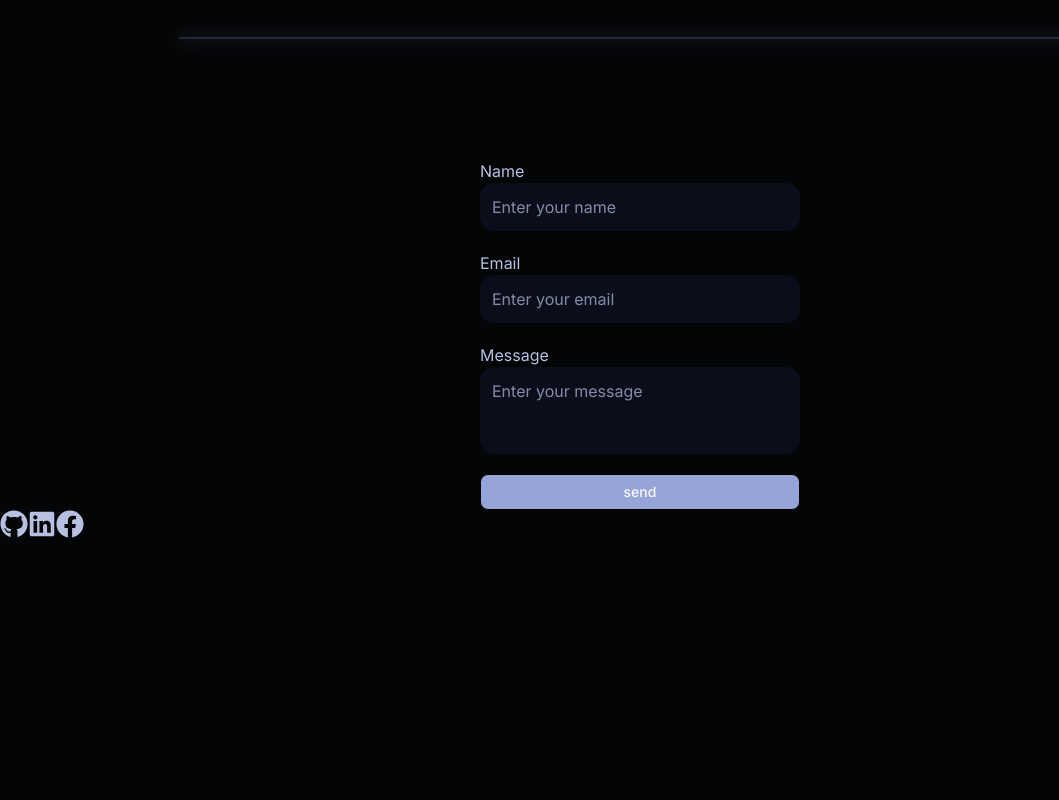
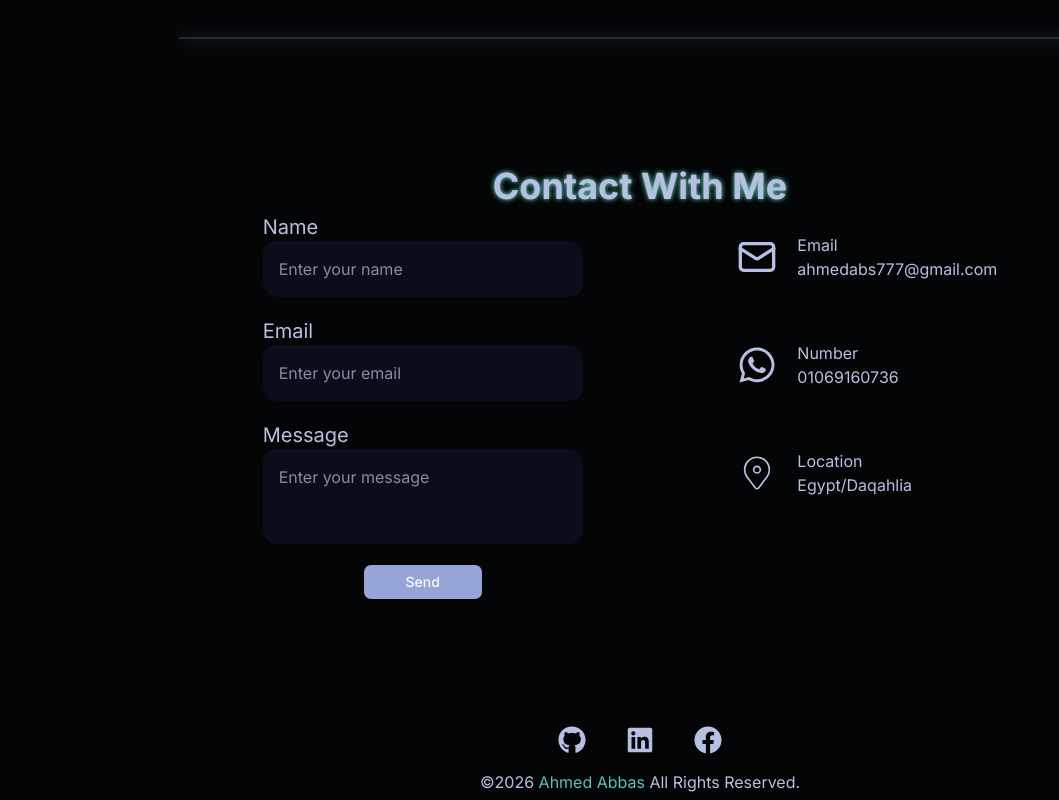
Before and after one commit to ahmedelomda777/my-portfolio, a Next.js app: page / in a window 1280 px wide. Shown: the part 1992-2792 px from the top of the page, without its empty margins (0-1059 px from the left). Before the commit the page ends 2582 px from the top, so only its background shows below. Built offline with nearby package versions, Linux system fonts and the light colour scheme.

Commit message:
edit contact and add footer

```diff
--- a/app/api/email/route.tsx
+++ b/app/api/email/route.tsx
@@ -1,5 +1,5 @@
 import { Resend } from 'resend';
-import { Receiver } from '@/components/receiver';
+import { Receiver } from '@/components/ui/receiver';
 import { NextRequest, NextResponse } from "next/server";
 const resend = new Resend(process.env.RESEND_API_KEY);
 export async function POST(req: NextRequest) {
--- a/app/globals.css
+++ b/app/globals.css
@@ -68,7 +68,7 @@
   --accent-foreground: oklch(0.205 0 0);
   --destructive: oklch(0.577 0.245 27.325);
   --border: oklch(0.922 0 0);
-  --input: oklch(0.922 0 0);
+  --input: #0B0E1A;
   --ring: oklch(0.708 0 0);
   --chart-1: oklch(0.87 0 0);
   --chart-2: oklch(0.556 0 0);
@@ -148,6 +148,6 @@
     text-align: center;
     text-transform: capitalize;
     font-weight: 700;
-
+    text-shadow: 0px 0px 5px var(--accent);
   }
 }
--- a/app/page.tsx
+++ b/app/page.tsx
@@ -9,7 +9,7 @@ export default function Home() {
     <section id="home"><Hero/></section>
     <section id="about"><About/></section>
     <section id="projects"><Projects/></section>
-    <section id="contact"><Contact/></section>
+    <section id="contact" className="w-full "><Contact/></section>
 
     </div>
   );
--- a/components/layout/footer.tsx
+++ b/components/layout/footer.tsx
@@ -3,14 +3,15 @@ import Link from "next/link";
 
 export default function Footer() {
   return (
-    <footer className="w-full h-20 bg-transparent">
-        <ul className="flex">
+    <footer className="w-full mt-30 h-20  flex flex-col bg-background items-center justify-center gap-4">
+        <ul className="flex gap-10">
         {links.map((link)=>{
         return(
             <li key={link.name}><Link href={link.href}><link.icon className="w-7 h-7 hover:text-accent duration-300 transition-transform hover:scale-110"/></Link></li>
         )
         })}
         </ul>
+        <h5 className="capitalize text-base">©2026 <span className="text-muted">ahmed abbas</span> all rights reserved.</h5>
     </footer>
   )
 }
--- a/components/layout/navbar.tsx
+++ b/components/layout/navbar.tsx
@@ -33,7 +33,7 @@ export default function Navbar() {
           const isActive = activeSection === n.href;
           return (
             <li
-              className={`text-primary-text ${isActive ? "border-b-2 border-primary pb-2" : ""}`}
+              className={`hover:text-muted duration-200 ${isActive ? "border-b-2 border-primary pb-2 hover:text-primary-text" : ""}`}
               key={n.name}
             >
               <a className="flex items-center gap-2" href={n.href}>
--- a/components/sections/About.tsx
+++ b/components/sections/About.tsx
@@ -58,7 +58,7 @@ export default function About() {
                 <skill.icon className="w-12 h-12 text-muted aspect-auto" />
                 <Badge
                   variant={"secondary"}
-                  className="hidden absolute -top-3/4  mt-2 whitespace-nowrap text-primary-text group-hover/skills:block">
+                  className="hidden absolute -top-3/4  mt-2 whitespace-nowrap text-white group-hover/skills:block">
                   {skill.label}
                 </Badge>
               </div>
--- a/components/sections/Contact.tsx
+++ b/components/sections/Contact.tsx
@@ -2,13 +2,12 @@
 import { SubmitHandler, useForm } from "react-hook-form";
 import { zodResolver } from "@hookform/resolvers/zod";
 import * as z from "zod";
-import Separative from "../ui/separative";
 import { Button } from "../ui/button";
 import { AiOutlineLoading3Quarters } from "react-icons/ai";
-import { refresh } from "next/cache";
-
+import {contact} from "@/data/data"
 export default function Contact() {
-  const inputClass = "bg-card p-3 rounded-xl w-80 focus:outline focus:outline-accent text-accent placeholder:text-primary-text placeholder:opacity-70 ";
+  const inputClass =
+    "bg-input p-4 rounded-xl w-80 focus:outline focus:outline-accent text-accent placeholder:text-primary-text placeholder:opacity-70 ";
   const schema = z.object({
     name: z.string().min(2, { message: "please enter your name" }),
     email: z.email({ message: "email is incorrect" }),
@@ -17,23 +16,19 @@ export default function Contact() {
   type FormValidate = z.infer<typeof schema>;
   const {
     register,
-    formState: { isSubmitting, errors },
+    formState: { isSubmitting,isSubmitSuccessful ,errors },
     handleSubmit,
+
   } = useForm({
     resolver: zodResolver(schema),
-    values: {
-      name: "",
-      email: "",
-      message: "",
-    },
   });
   const onSubmit: SubmitHandler<FormValidate> = async (data) => {
-   try{
-    const res= await fetch ("/api/email",{
+    try {
+      const res = await fetch("/api/email", {
         method: "POST",
         headers: { "Content-Type": "application/json" },
         body: JSON.stringify(data),
-   })
+      });
       const result = await res.json();
 
       if (!res.ok) {
@@ -41,65 +36,91 @@ export default function Contact() {
         return;
       }
       console.log("Sent successfully:", result);
-  }
-     catch(err) {
+    } catch (err) {
       console.error("Network error:", err);
     }
   };
   return (
+    <div className="w-full">
+      <h3 className="section-title">contact with me</h3>
+      <div className="flex m-auto w-4/5 justify-evenly">
         <form className="flex flex-col gap-5" onSubmit={handleSubmit(onSubmit)}>
           <div className="flex flex-col">
-        <label htmlFor="name" className="capitalize">
+            <label htmlFor="name" className="capitalize text-xl">
               name
             </label>
             <input
               id="name"
               {...register("name")}
-          className={`${inputClass} ${errors.name? "focus:outline-none border border-red-500":""} `}
+              className={`${inputClass} ${errors.name ? "focus:outline-none border border-red-500" : ""} `}
               autoComplete="off"
               spellCheck="false"
               type="text"
               placeholder="Enter your name"
             />
-        {errors.name && <p className="text-red-500 mt-2">{errors.name.message}</p>}
+            {errors.name && (
+              <p className="text-red-500 mt-2">{errors.name.message}</p>
+            )}
           </div>
           <div className="flex flex-col">
-        <label htmlFor="email" className="capitalize">
+            <label htmlFor="email" className="capitalize text-xl">
               email
             </label>
             <input
               id="email"
               {...register("email")}
-          className={`${inputClass} ${errors.email? "focus:outline-none border border-red-500":""}`}
+              className={`${inputClass} ${errors.email ? "focus:outline-none border border-red-500" : ""}`}
               autoComplete="off"
               spellCheck="false"
               type="email"
               placeholder="Enter your email"
             />
-        {errors.email && <p className="text-red-500 mt-2">{errors.email.message}</p>}
+            {errors.email && (
+              <p className="text-red-500 mt-2">{errors.email.message}</p>
+            )}
           </div>
           <div className="flex flex-col">
-        <label htmlFor="message" className="capitalize">
+            <label htmlFor="message" className="capitalize text-xl">
               message
             </label>
             <textarea
               id="message"
               {...register("message")}
               spellCheck="false"
-          className={`${inputClass} ${errors.message? "focus:outline-none border border-red-500":""} overflow-scroll scrollbar-none resize-none `}
+              className={`${inputClass} ${errors.message ? "focus:outline-none border border-red-500" : ""} overflow-scroll scrollbar-none resize-none `}
               placeholder="Enter your message"
             />
             {errors.message && (
               <p className="text-red-500 mt-2">{errors.message.message}</p>
             )}
           </div>
-      <Button disabled={isSubmitting} type="submit">
+          <Button
+          className={`w-30 m-auto cursor-pointer`}
+          disabled={isSubmitting} type="submit">
             {isSubmitting ? (
               <AiOutlineLoading3Quarters className="animate-spin" />
             ) : (
-          "send"
+              "Send"
             )}
           </Button>
+          {isSubmitSuccessful && isSubmitSuccessful?<h5 className="capitalize text-green-300 text-shadow-[0px_0px_5px_var(--accent)] text-center">the message has been sent successfully.</h5>:null}
         </form>
+        <div className="flex flex-col gap-5">
+          {contact.map((c)=>{
+            return(
+             <div className="flex items-center gap-5 hover:bg-muted hover:-translate-y-3 hover:shadow-[0px_0px_15px_1px_#72efdd] selection:bg-secondary hover:text-white duration-500 p-5 rounded-full" key={c.title}>
+              <div>
+                <c.icon className="h-10 w-10"/>
+              </div>
+              <div className="flex flex-col ">
+                <h4 className="capitalize">{c.title}</h4>
+                <p className={`${c.title==="location"?"capitalize":""}`}>{c.content}</p>
+              </div>
+             </div>
+            )
+          })}
+        </div>
+      </div>
+    </div>
   );
 }
--- a/components/ui/projectCard.tsx
+++ b/components/ui/projectCard.tsx
@@ -9,7 +9,6 @@ import {
   CardTitle,
 } from "@/components/ui/card";
 import {motion} from "motion/react";
-import { tr } from "motion/react-client";
 import Image, { StaticImageData } from "next/image";
 import Link from "next/link";
 import { useState } from "react";
@@ -33,7 +32,7 @@ export default function ProjectCard({
     <motion.div initial={{opacity:0,x: dir==="left"?-50:dir==="right"?50:0,y:dir==="top"?50:0}} whileInView={{opacity:1,x:0,y:0}} viewport={{amount:0.5,once:true,margin:dir==="top"?"50px":""}} transition={{ease:"easeOut",duration:0.5,}}>
       <Card
         key={project.name}
-        className='relative transition-transform hover:shadow-accent shadow-lg hover:scale-105  ease-out duration-300 mx-auto w-full p-5 bg-card'>
+        className='relative transition-transform hover:shadow-[0px_0px_15px_1px_var(--accent)] hover:scale-105  ease-out duration-300 mx-auto w-full p-5 bg-card'>
         <div className="absolute inset-0 z-30 aspect-video " />
         <Image
           src={project.image}
--- a/data/data.ts
+++ b/data/data.ts
@@ -1,13 +1,14 @@
 import { HomeIcon, User, LayoutDashboard, Mail } from "lucide-react";
 import { AiOutlineHtml5 } from "react-icons/ai";
 import { IoLogoJavascript, } from "react-icons/io";
-import { FaReact, FaBootstrap,FaCss3,FaSass,FaGithub ,FaFacebook, FaLinkedin} from "react-icons/fa";
+import { FaReact, FaBootstrap,FaCss3,FaSass,FaGithub ,FaFacebook, FaLinkedin, FaWhatsapp} from "react-icons/fa";
 import { FiFigma } from "react-icons/fi";
-import { TbBrandTypescript,TbBrandNextjs } from "react-icons/tb";
+import { TbBrandTypescript,TbBrandNextjs, } from "react-icons/tb";
 import { RiTailwindCssFill } from "react-icons/ri";
 import vuImg from "@/assets/images/vu-platform.png";
 import autoImg from "@/assets/images/autopilot-website.png";
 import findStateImg from "@/assets/images/findstate.png";
+import { CiLocationOn } from "react-icons/ci";
 
 
 export const navData = [
@@ -125,3 +126,20 @@ export const links=[
   }
 
 ]
+export const contact=[
+  {
+    title:"email",
+    icon:Mail,
+    content:"ahmedabs777@gmail.com",
+  },
+  {
+    title:"number",
+    icon:FaWhatsapp,
+    content:"01069160736",
+  },
+  {
+    title:"location",
+    icon:CiLocationOn,
+    content:"egypt/daqahlia",
+  }
+]
```
Also changed, not shown: components/ui/receiver.tsx (renamed from components/receiver.tsx). Lines whose indentation alone changed are shown as unchanged.
